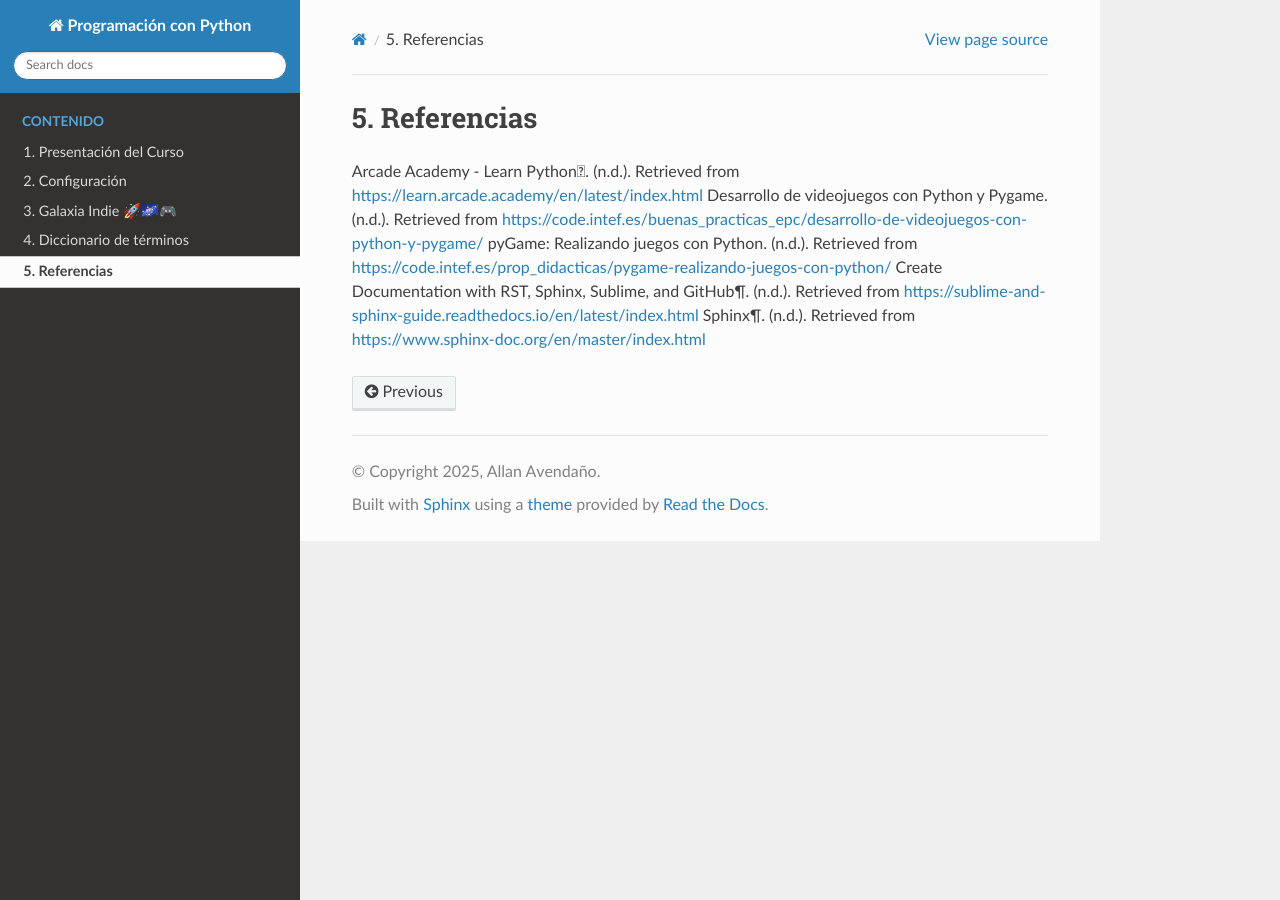
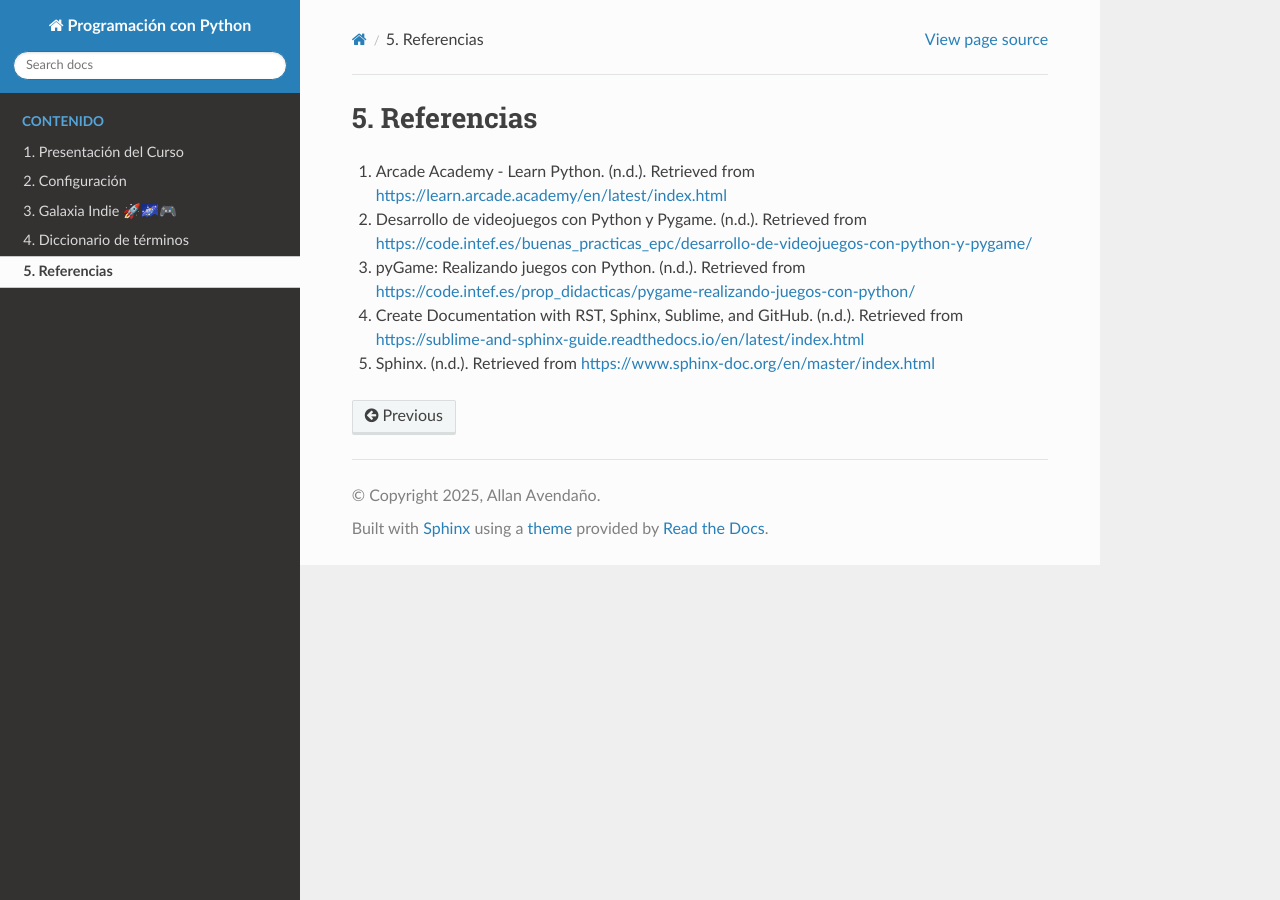
Before and after one commit to aavendan/programacion-python, a Sphinx documentation site: the page built from docs/source/referencias.rst, in a window 1280 px wide. Built offline with Sphinx 7.4.7 and the Read the Docs theme 3.1.0, drawn with Linux system fonts in a browser that asks for light colours; some of the changed lines change nothing that is shown.

Commit message:
references format

```diff
--- a/docs/source/referencias.rst
+++ b/docs/source/referencias.rst
@@ -1,8 +1,8 @@
 Referencias
 ======================
 
-Arcade Academy - Learn Python. (n.d.). Retrieved from https://learn.arcade.academy/en/latest/index.html
-Desarrollo de videojuegos con Python y Pygame. (n.d.). Retrieved from https://code.intef.es/buenas_practicas_epc/desarrollo-de-videojuegos-con-python-y-pygame/
-pyGame: Realizando juegos con Python. (n.d.). Retrieved from https://code.intef.es/prop_didacticas/pygame-realizando-juegos-con-python/
-Create Documentation with RST, Sphinx, Sublime, and GitHub¶. (n.d.). Retrieved from https://sublime-and-sphinx-guide.readthedocs.io/en/latest/index.html
-Sphinx¶. (n.d.). Retrieved from https://www.sphinx-doc.org/en/master/index.html
+#. Arcade Academy - Learn Python. (n.d.). Retrieved from https://learn.arcade.academy/en/latest/index.html
+#. Desarrollo de videojuegos con Python y Pygame. (n.d.). Retrieved from https://code.intef.es/buenas_practicas_epc/desarrollo-de-videojuegos-con-python-y-pygame/
+#. pyGame: Realizando juegos con Python. (n.d.). Retrieved from https://code.intef.es/prop_didacticas/pygame-realizando-juegos-con-python/
+#. Create Documentation with RST, Sphinx, Sublime, and GitHub. (n.d.). Retrieved from https://sublime-and-sphinx-guide.readthedocs.io/en/latest/index.html
+#. Sphinx. (n.d.). Retrieved from https://www.sphinx-doc.org/en/master/index.html
```
